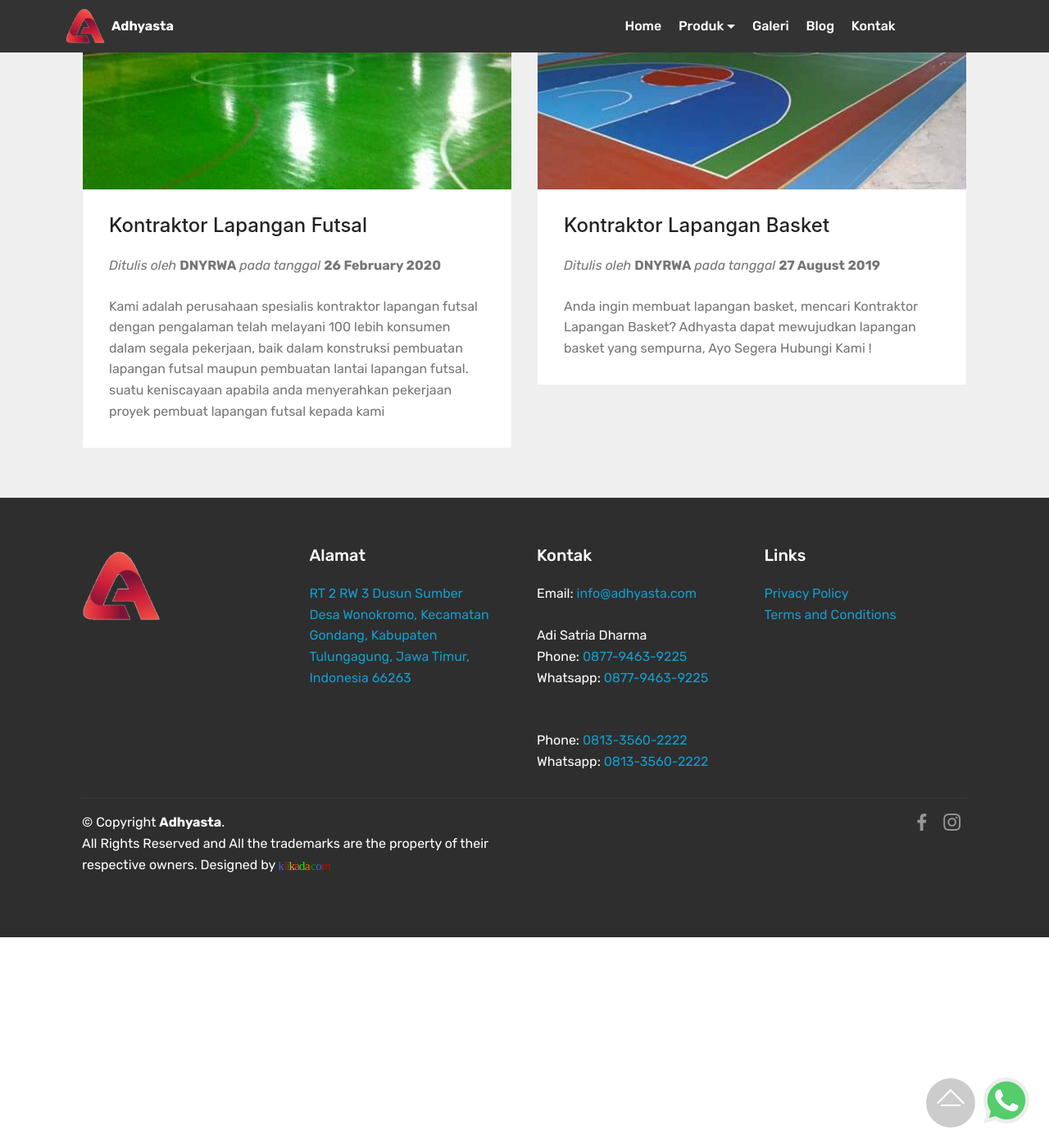
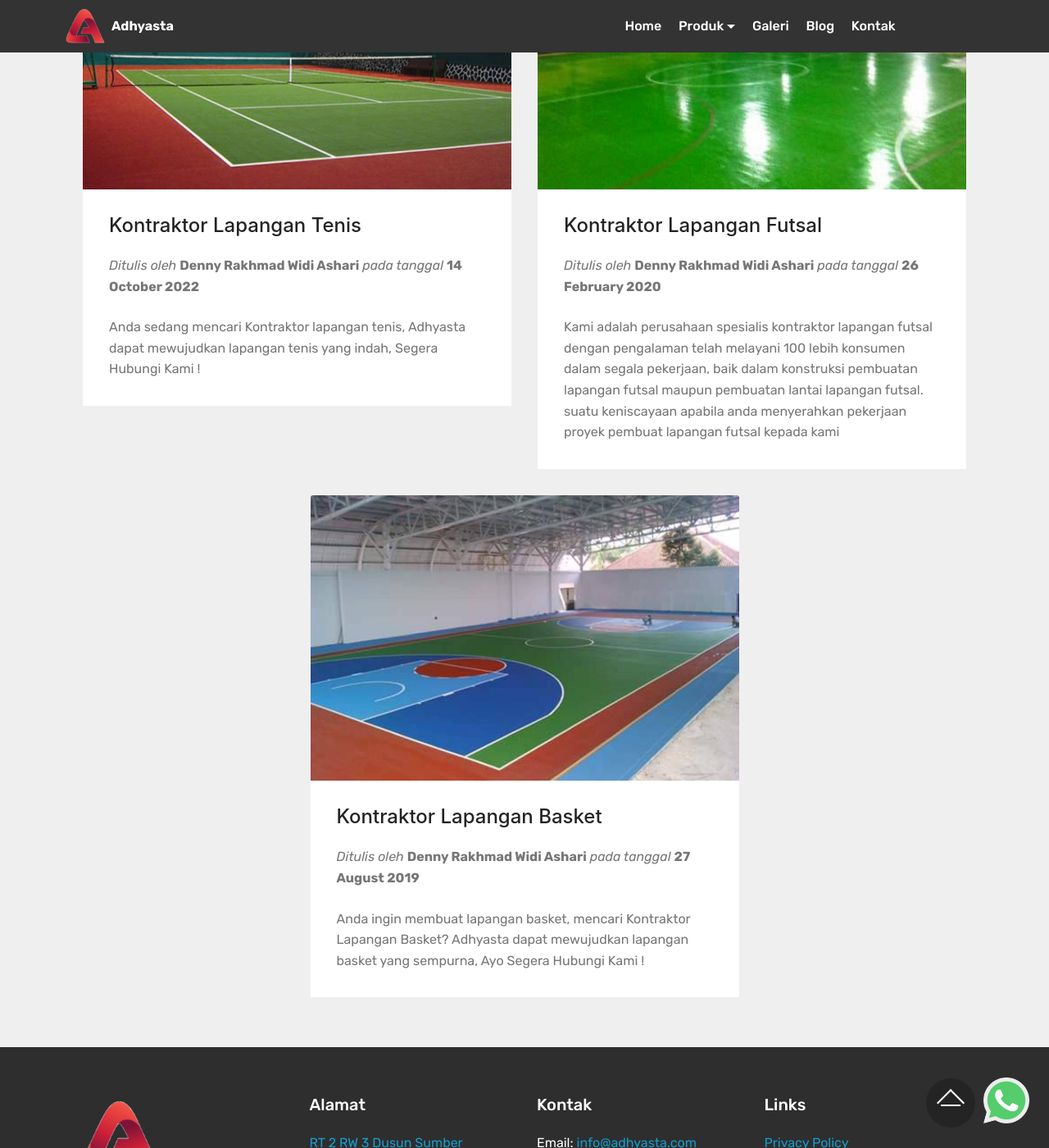
Before and after one commit to projectadhysta/projectadhysta.github.io, a Jekyll site: the page built from blog.html, in a window 1280 px wide and 1400 px high, scrolled down 632 px. Shown: the whole window at 82% size. Built offline with Jekyll 4.4.1, drawn with Linux system fonts in a browser that asks for light colours.

Commit message:
Add files via upload

```diff
--- /dev/null
+++ b/_posts/2022-10-14-kontraktor-lapangan-tenis.md
@@ -0,0 +1,159 @@
+---
+layout: post
+title: Kontraktor Lapangan Tenis
+images: /assets/images/8-lapangan-tenis.jpg
+images-alt: Kontraktor Lapangan Tenis
+penulis: Denny Rakhmad Widi Ashari
+photos: /assets/images/8-lapangan-tenis.jpg
+deskripsi: Anda sedang mencari Kontraktor lapangan tenis, Adhyasta dapat mewujudkan lapangan tenis yang indah, Segera Hubungi Kami !
+---
+<section class="features11 cid-rravbvzsVT" id="features11-5">
+    <div class="container">
+        <div class="col-md-12">
+            <div class="media-container-row">
+                <div class=" align-left aside-content">
+                    <h2 class="mbr-title pt-2 mbr-fonts-style display-2">
+                    Kontraktor lapangan tenis berpengalaman
+                    </h2>
+                    <div class="mbr-section-text">
+                        <p class="mbr-text mb-5 pt-3 mbr-light mbr-fonts-style display-5">
+                            Selamat datang Anda sekarang berada di tempat yang tepat. kami adalah kontraktor lapangan tenis yang menawarkan kualitas terbaik serta akan memberikan harga yang bersaing.
+                        </p>
+                        <p class="mbr-text mb-5 pt-3 mbr-light mbr-fonts-style display-5">
+                            Pada umumnya lapangan olahraga tenis yang dibuat oleh kontraktor lapangan tenis pada umumnya digunakan untuk sekolah atau lembaga pendidikan baik di tingkat dasar seperti SD dan SMP hingga di tingkat menengah SMA semua kualitas yang dibuat untuk lapangan di pendidikan dasar adalah dengan kualitas standar nasional sedangkan konstruksi pembuatan lapangan untuk perguruan tinggi pada umumnya digunakan standar internasional, atau bahkan perusahaan-perusahaan baik BUMN, BUMD maupun swasta baik swasta nasional maupun internasional dalam pembuatan lapangannya menginginkan pembuatan lapangan tenis yang berkelas dan berstandar internasional.
+                        </p>
+                        <p class="mbr-text mb-5 pt-3 mbr-light mbr-fonts-style display-5">
+                            Seperti halnya klien kami yang terdiri dari lembaga-lembaga dan instansi pemerintahan seperti kecamatan, kabupaten atau lembaga-lembaga pemerintahan kedinasan lainnya yang menganggarkan untuk pembuatan konstruksi lapangan tenis, itu terbukti bahwasannya kami Adhyasta.com selalu membantu menemukan solusi terbaik untuk permintaan pembuatan lapangan tenis sehingga tidak salah lagi apabila Anda melakukan pencarian di Google dengan kata keyword kontraktor lapangan tenis Anda akan menemukan website kami, maka dari itu segera Klik tombol WhatsApp di pojok kanan bawah web ini dan segera konsultasikan keinginan Anda.
+                        </p>
+                    </div>
+                    <h2 class="mbr-title pt-2 mbr-fonts-style display-2">
+                    Kontraktor lapangan tenis profesional dalam berbagai hal
+                    </h2>
+                    <div class="mbr-section-text">
+                        <p class="mbr-text mb-5 pt-3 mbr-light mbr-fonts-style display-5">
+                            Lapangan olahraga tenis ada berbagai macam jenis mulai dari outdoor maupun indoor kalau kita ambil contoh lapangan outdoor tentu dalam hal konstruksi pembuatan lapangan tenis. harus juga menyesuaikan daya dan keunggulan,  awetnya sehingga diperlukan pemikiran pemikiran supaya lapangan olahraga tenis bisa prima dan tahan lama di segala cuaca atau apabila terkena suhu yang ekstrim dalam membuat kontraktor lapangan para kontraktor lapangan tenis biasanya juga memikirkan dan merancang lapangan supaya bola itu sesuai standar pantulannya supaya permainan yang nantinya dilakukan para atlet atau olahragawan bisa mendapatkan suatu permainan yang baik dan indah.
+                        </p>
+                        <p class="mbr-text mb-5 pt-3 mbr-light mbr-fonts-style display-5">
+                            Lantai atau permukaan lapangan tenis pada umumnya bisa terbuat dari berbagai hal seperti beton atau karet yang penting adalah gaya pantulan bola harus dipertimbangkan, keawetan juga harus dipertimbangkan. Selain untuk mendapatkan permainan yang baik pada saat lapangan itu digunakan faktor keamanan untuk para pemain juga dipertimbangkan oleh kontraktor lapangan tenis sehingga dengan memikirkan hal-hal tersebut kita tahu bahwa kami adalah kontraktor yang dicari untuk pembuatan lapangan tenis yang baik dan detail dalam membuat lapangan tenis.
+                        </p>
+                        <p class="mbr-text mb-5 pt-3 mbr-light mbr-fonts-style display-5">
+                            Selain kami memiliki keahlian dalam pembuatan lapangan tenis, kami pun kami akan memberikan kepada Anda paket-paket kontraktor lapangan tenis dengan harga termurah dan juga bersaing.
+                        </p>
+                    </div>
+                    <h2 class="mbr-title pt-2 mbr-fonts-style display-2">
+                    Kontraktor lapangan tenis mengutamakan kualitas
+                    </h2>
+                    <div class="mbr-section-text">
+                        <p class="mbr-text mb-5 pt-3 mbr-light mbr-fonts-style display-5">
+                            Semua kontraktor lapangan olahraga khususnya kontraktor lapangan tenis atau bisa disebut kontraktor yang sering menerima kontrak atau pekerjaan dalam pembuatan lapangan tenis harus memberikan sebuah layanan yang yang sesuai serta memberikan harga yang baik oleh karena itu kami selalu mengutamakan kualitas serta layanan yang terbaik berkualitas, murah dengan harga yang bersaing juga, lalu tips atau cara bagaimana Anda bisa memilih kontraktor lapangan tenis yang baik, berikut ciri-cirinya.
+                        </p>
+                    </div>
+                    <h2 class="mbr-title pt-2 mbr-fonts-style display-2">
+                    Ciri-ciri kontraktor lapangan tenis yang baik untuk bekerjasama
+                    </h2>
+                    <div class="mbr-section-text">
+                        <p class="mbr-text mb-5 pt-3 mbr-light mbr-fonts-style display-5">
+                            Pertama yang wajib kita pastikan adalah kontraktor lapangan tenis itu memiliki Tim ahli khususnya tim teknik serta memiliki pengalaman atau jam terbang yang mumpuni misalnya dalam membuat lapangan tenis yang berkualitas kuat serta pernah membangun area-area di sekitar lapangan tenis dengan mempertimbangkan estetika serta pantulan bola, salah satunya.
+                        </p>
+                        <p class="mbr-text mb-5 pt-3 mbr-light mbr-fonts-style display-5">
+                            Kedua yang tidak kalah penting adalah berpengalaman pernah membuat lapangan tenis yang awet atau hasilnya tahan terhadap cuaca serta kelembaban yang tinggi kontraktor lapangan tenis yang memiliki keahlian dalam pembuatan lapangan yang tahan cuaca serta tahan terhadap kelembaban suhu udara bisa dipastikan ini adalah kontraktor yang benar-benar expert dalam bidangnya serta akan memuaskan dan apabila Anda bekerja sama dengan kontraktor lapangan tenis ini adalah saat yang tepat karena Anda sekarang berhadapan dengan kami yang memiliki expertise ini kami telah berpengalaman dalam ratusan kali pembuatan lapangan tenis baik untuk lapangan tenis outdoor maupun indoor sehingga kami memiliki formula formula khusus dalam membuat lapangan supaya lapangan itu tahan cuaca serta tahan terhadap kelembaban udara atau suhu. Untuk itu segera hubungi kami dengan klik pojok kanan bawah tombol WhatsApp Anda akan terhubung diskusikan seluruh keinginan Anda diskusikan masalah atau problem Anda Kami akan memberikan jalan terbaik dan solusi untuk mendapatkan pembuatan lapangan yang baik dan bagus
+                        </p>
+                        <p class="mbr-text mb-5 pt-3 mbr-light mbr-fonts-style display-5">
+                            Ketiga yang tak kalah penting adalah memperhatikan kualitas konstruksi lapangan baik yang sifatnya renovasi atau bahkan pembuatan lapangan dari awal, kontraktor lapangan tenis yang memperhatikan hal-hal seperti kualitas baik dalam pembuatan ataupun renovasi adalah sebuah pilihan yang sesuai untuk dilakukan atau diajak bekerja sama dengan instansi Anda dan di sini kami adalah tim tersebut.
+                        </p>
+                    </div>
+                    <h2 class="mbr-title pt-2 mbr-fonts-style display-2">
+                    Kami adalah tim kontraktor lapangan tenis terbaik
+                    </h2>
+                    <div class="mbr-section-text">
+                        <p class="mbr-text mb-5 pt-3 mbr-light mbr-fonts-style display-5">
+                            Apabila saat ini Anda sedang mencari kontraktor lapangan tenis saat ini Anda berada di tempat yang tepat juga Anda sekarang sedang berhadapan dan bertemu dengan tim yang tepat timnya akan memberikan solusi-solusi terbaik rekomendasi terbaik untuk mengadopsi semua keinginan Anda tentu hal itu tetap menjaga elemen-elemen kualitas serta harga yang sangat kompetitif dibandingkan dengan kontraktor-kontraktor yang lain.
+                        </p>
+                        <p class="mbr-text mb-5 pt-3 mbr-light mbr-fonts-style display-5">
+                            Perlu untuk Anda ketahui juga bahwasanya kami tidak hanya menangani pembuatan lapangan tenis sebagai khusus kontraktor lapangan tenis tetapi kami adalah kontraktor lapangan seluruh lapangan olahraga baik basket sepak bola tenis dan semua memang kami adalah expertisnya selain pengalaman yang sudah bertahun-tahun tim yang solid serta bisa dibuktikan lapangan-lapangan yang pernah kami buat saat ini memiliki hasil yang baik kualitas yang baik serta seluruh klien-klien kami yang sangat puas dengan pekerjaan yang kami kerjakan.
+                        </p>
+                    </div>
+                    <h2 class="mbr-title pt-2 mbr-fonts-style display-2">
+                    Ayo hubungi kami
+                    </h2>
+                    <div class="mbr-section-text">
+                        <p class="mbr-text mb-5 pt-3 mbr-light mbr-fonts-style display-5">
+                            Untuk menghubungi kami, kontraktor lapangan tenis terbaik cukup dengan klik pojok kanan bawah tombol wa Anda akan langsung terhubung dengan customer service kami yang bersedia menjawab keinginan Anda 24 jam yang bisa mendengarkan keinginan Anda berdiskusi tentang kebutuhan lapangan tenis Anda memberikan solusi-solusi teknis yang baik serta menjawab semua kebutuhan yang Anda perlukan dan Anda inginkan.
+                        </p>
+                        <p class="mbr-text mb-5 pt-3 mbr-light mbr-fonts-style display-5">
+                            Apabila saat ini Anda memiliki rencana untuk membuat sebuah lapangan tenis, atau bisa jadi Anda sekarang sedang bingung memilih yang mana kontraktor lapangan tenis yang baik serta kontraktor lapangan tenis yang berpengalaman, akan tetapi Anda belum bisa menemukan atau memilih dengan berbagai macam keyword kontraktor lapangan terbaik termurah bertanggung jawab serta berbagai macam keyword-keyword lainnya yang sedang Anda ketikkan di Google tidak usah cari-cari lagi saat ini, Karena Anda saat ini berada di tempat yang tepat berada dengan tim terbaik yang akan melayani Anda dalam pembuatan lapangan tenis.
+                        </p>
+                    </div>
+                    <h2 class="mbr-title pt-2 mbr-fonts-style display-2">
+                    Anda sedang berada di tempat yang tepat
+                    </h2>
+                    <div class="mbr-section-text">
+                        <p class="mbr-text mb-5 pt-3 mbr-light mbr-fonts-style display-5">
+                            Membuat sebuah lapangan tenis adalah merupakan salah satu pekerjaan besar sehingga sudah bisa dipastikan akan membutuhkan waktu tenaga serta biaya yang mungkin tidak sedikit, sehingga diperlukan teman partner kontraktor lapangan tenis yang bisa bekerja sama berdiskusi sharing-sharing terkait RAB, biaya-biaya yang akan dikeluarkan ataupun kendala serta masalah-masalah yang mungkin akan terjadi di kemudian hari, oleh sebab itu apabila saat ini Anda sedang berada di website ini sedang menikmati artikel ini Anda saat ini berada di tempat yang sudah selayaknya akan memberikan solusi-solusi terbaik kepada Anda, segera klik tombol wa di pojok kanan bawah segera konsultasikan masalah-masalah Anda kebutuhan-kebutuhan Anda dan kami akan memberikan solusi yang terbaik untuk mewujudkan lapangan tenis Anda.
+                        </p>
+                    </div>
+                </div>
+            </div>
+        </div>
+    </div>
+</section>
+<section class="features15 cid-rr5Cowf967" id="features15-e">
+    <div class="container">
+        <h2 class="mbr-section-title pb-3 align-center mbr-fonts-style display-2">
+            Berikut Lapangan Tenis Kami
+        </h2>
+        <h3 class="mbr-section-subtitle display-5 align-center mbr-fonts-style">
+            Dengan kualitas dan sentuhan profesional, kami yakin anda akan mendapatkan kepuasan layanan kami.
+        </h3>
+        <div class="media-container-row container pt-5 mt-2">
+            <div class="col-12 col-md-6 mb-4 col-lg-4">
+                <div class="card flip-card p-5 align-center">
+                    <div class="card-front card_cont">
+                        <img src="/assets/images/8-lapangan-tenis-2.jpg" alt="adhyasta">
+                    </div>
+                    <div class="card_back card_cont">
+                        <h4 class="card-title display-5 py-2 mbr-fonts-style">
+                            <a href="/produk/spesialis-lapangan-tenis/">Kontraktor Lapangan Tenis</a> Surabaya
+                        </h4>
+                        <p class="mbr-text mbr-fonts-style display-7">
+                            <a class="btn btn-primary display-4" href="tel:+6281335602222">Telepon 0813-3560-2222</a>
+                            <a class="btn btn-primary display-4" href="https://api.whatsapp.com/send?text=Hallo%20Adhyasta.com%20(Nama)%20(Alamat)%20&amp;phone=6287794639225">Whatsapp 0877-9463-9225</a>
+                        </p>
+                    </div>
+                </div>
+            </div>
+            <div class="col-12 col-md-6 mb-4 col-lg-4">
+                <div class="card flip-card p-5 align-center">
+                    <div class="card-front card_cont">
+                        <img src="/assets/images/8-lapangan-tenis-3.jpg" alt="adhyasta">
+                    </div>
+                    <div class="card_back card_cont">
+                        <h4 class="card-title py-2 mbr-fonts-style display-5">
+                            <a href="/produk/spesialis-lapangan-tenis/">Kontraktor Lapangan Tenis</a> Jakarta
+                        </h4>
+                        <p class="mbr-text mbr-fonts-style display-7">
+                            <a class="btn btn-primary display-4" href="tel:+6281335602222">Telepon 0813-3560-2222</a>
+                            <a class="btn btn-primary display-4" href="https://api.whatsapp.com/send?text=Hallo%20Adhyasta.com%20(Nama)%20(Alamat)%20&amp;phone=6287794639225">Whatsapp 0877-9463-9225</a>
+                        </p>
+                    </div>
+                </div>
+            </div>
+            <div class="col-12 col-md-6 mb-4 col-lg-4">
+                <div class="card flip-card p-5 align-center">
+                    <div class="card-front card_cont">
+                        <img src="/assets/images/8-lapangan-tenis-4.jpg" alt="adhyasta">
+                    </div>
+                    <div class="card_back card_cont">
+                        <h4 class="card-title py-2 mbr-fonts-style display-5">
+                            <a href="/produk/spesialis-lapangan-tenis/">Kontraktor Lapangan Tenis</a> Bandung
+                        </h4>
+                        <p class="mbr-text mbr-fonts-style display-7">
+                            <a class="btn btn-primary display-4" href="tel:+6281335602222">Telepon 0813-3560-2222</a>
+                            <a class="btn btn-primary display-4" href="https://api.whatsapp.com/send?text=Hallo%20Adhyasta.com%20(Nama)%20(Alamat)%20&amp;phone=6287794639225">Whatsapp 0877-9463-9225</a>
+                        </p>
+                    </div>
+                </div>
+            </div>
+        </div>
+    </div>
+</section>
```
Also changed, not shown: _posts/2019-08-27-kontraktor-lapangan-basket.md (+4 -4 lines), _posts/2020-02-26-kontraktor-lapangan-futsal.md (+5 -5 lines).
